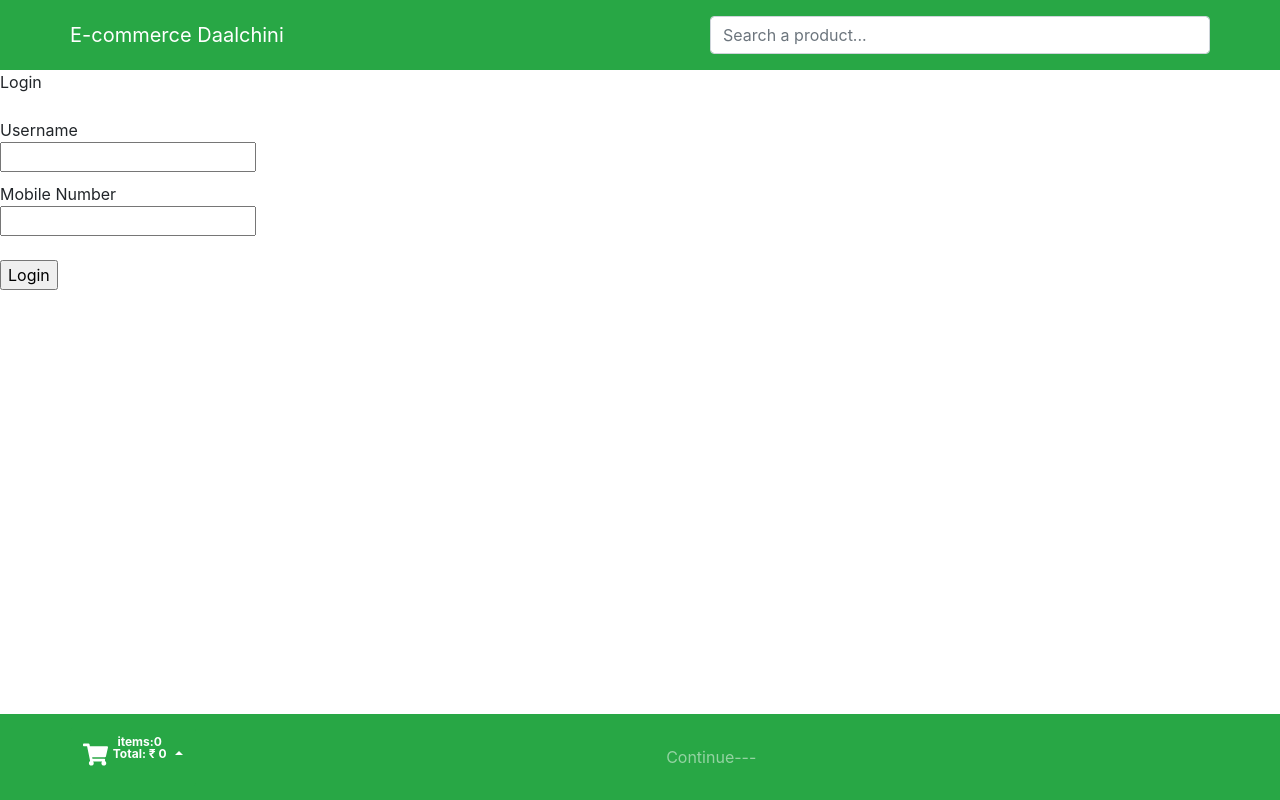
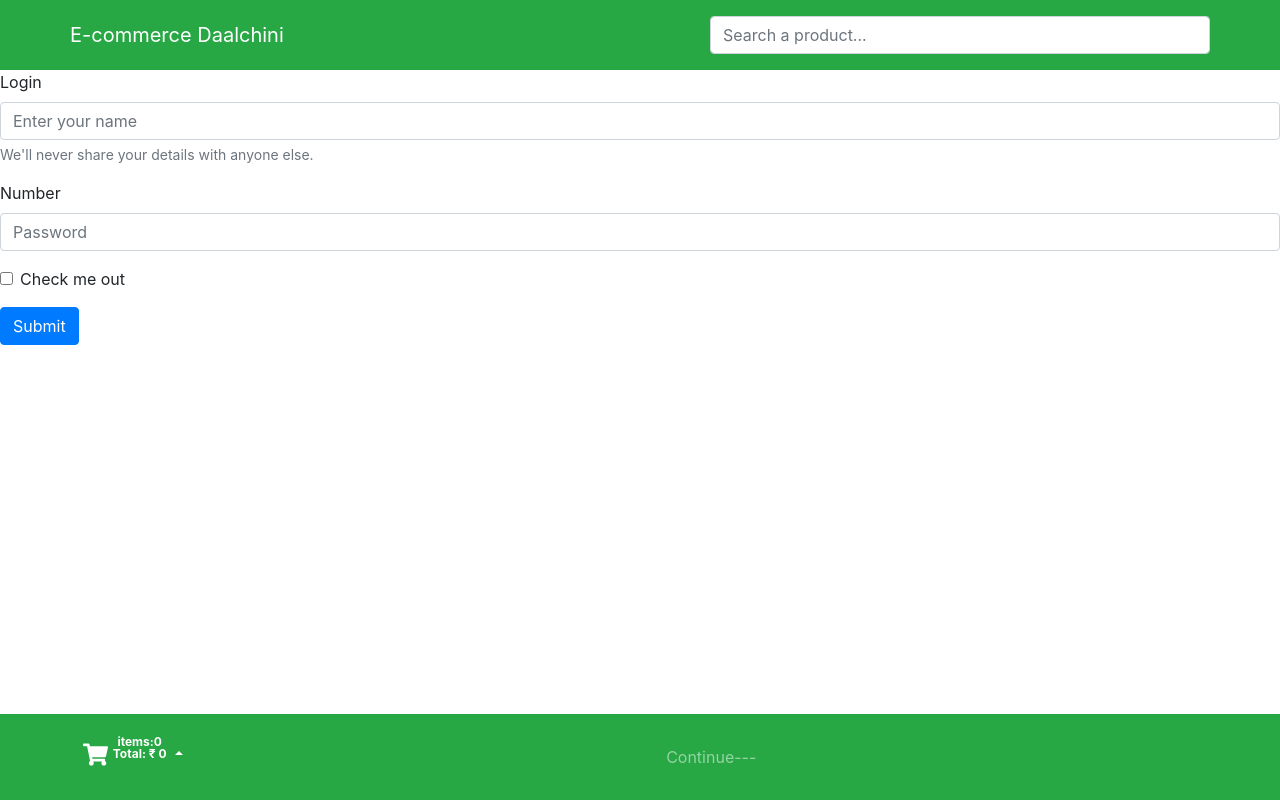
Before and after one commit to shadofficial/Daal-chinni-Shopping-cart, a React (Create React App) app: page /login in a window 1280 px wide. Built offline with nearby package versions, Linux system fonts and the light colour scheme; a web font is replaced by a local one.

Commit message:
Changes to the login form

```diff
--- a/src/components/Login.js
+++ b/src/components/Login.js
@@ -1,4 +1,6 @@
 import React, { useState } from 'react';
+import Button from 'react-bootstrap/Button';
+import Form from 'react-bootstrap/Form';
 
 function Login(props) {
   const username = useFormInput('');
@@ -13,17 +15,27 @@
 
   return (
     <div>
-      Login<br /><br />
-      <div>
-        Username<br />
-        <input type="text" {...username} autoComplete="new-password" />
-      </div>
-      <div style={{ marginTop: 10 }}>
-      Mobile Number<br />
-        <input type="password" {...password} autoComplete="new-password" />
-      </div>
-      {error && <><small style={{ color: 'red' }}>{error}</small><br /></>}<br />
-      <input type="button" value={loading ? 'Loading...' : 'Login'} onClick={handleLogin} disabled={loading} /><br />
+<Form>
+      <Form.Group className="mb-3" controlId="formBasicEmail">
+        <Form.Label>Login</Form.Label>
+        <Form.Control type="text" {...username}  placeholder="Enter your name" />
+        <Form.Text className="text-muted">
+          We'll never share your details with anyone else.
+        </Form.Text>
+      </Form.Group>
+
+      <Form.Group className="mb-3" controlId="formBasicPassword">
+        <Form.Label>Number</Form.Label>
+        <Form.Control type="number" {...password} placeholder="Password" />
+      </Form.Group>
+      <Form.Group className="mb-3" controlId="formBasicCheckbox">
+        <Form.Check type="checkbox" label="Check me out" />
+      </Form.Group>
+      <Button variant="primary" type="submit"  onClick={handleLogin} disabled={loading}>
+        Submit
+      </Button>
+    </Form>
+
     </div>
   );
 }
```
